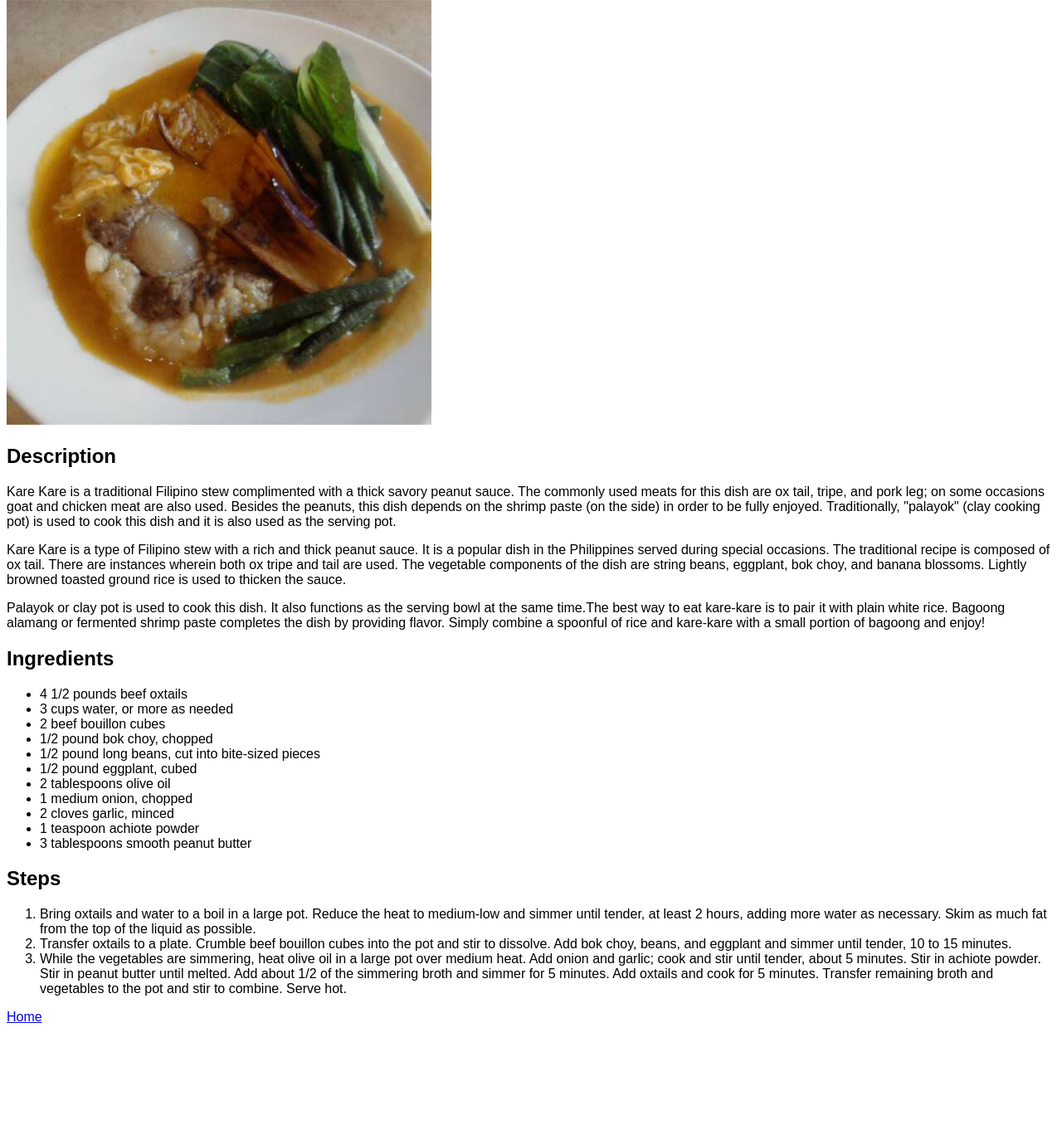
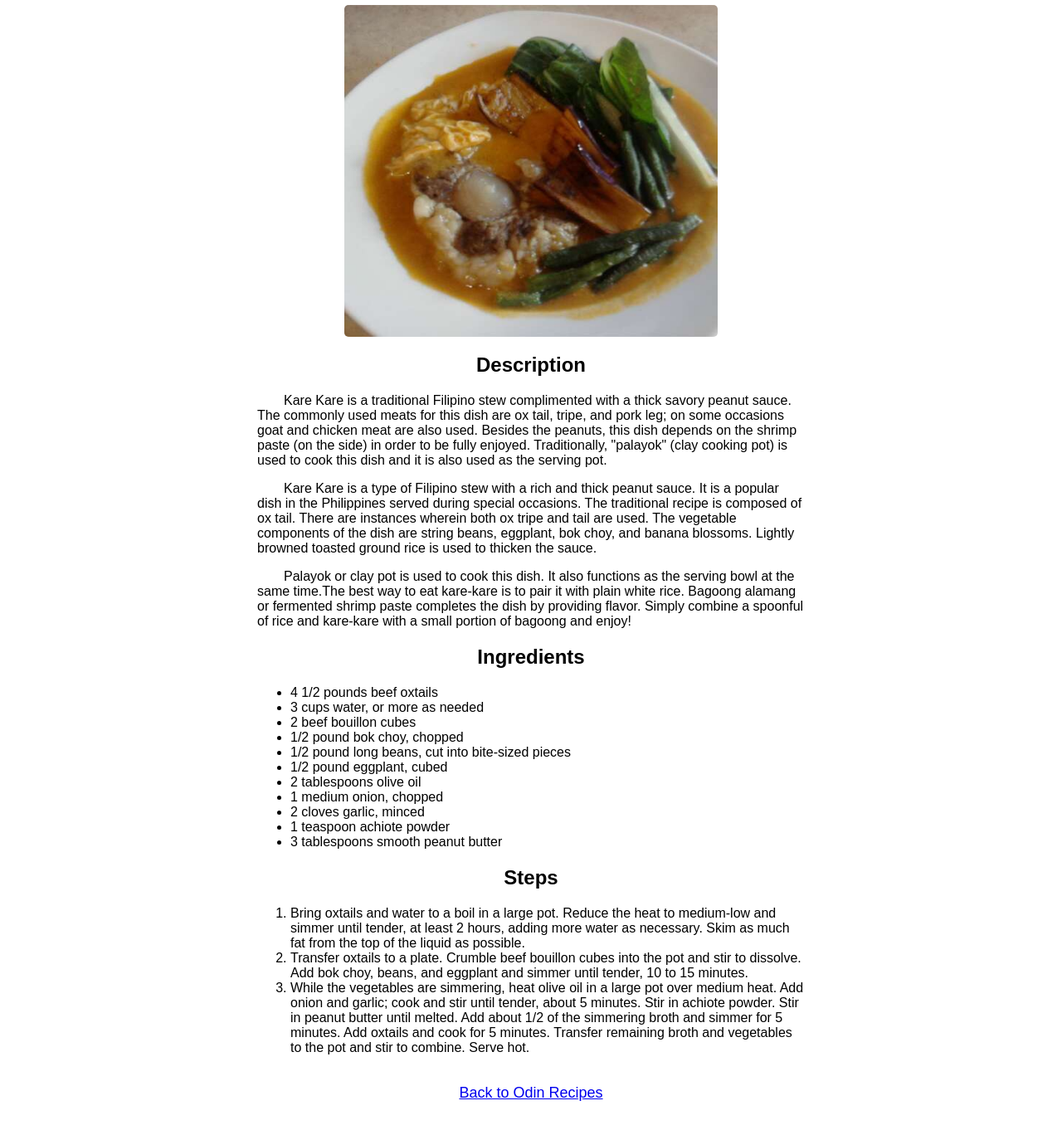
Before and after one commit to procorpiopaciano/odin-recipes, a plain HTML site: page recipes/kare-kare.html in a window 1280 px wide. Shown: the part 80-1436 px from the top of the page at 83% size. Before the commit the page ends 1323 px from the top, so only its background shows below. Drawn offline with Linux system fonts and the light colour scheme.

Commit message:
Add design to Recipe pages

```diff
--- a/recipes/kare-kare.html
+++ b/recipes/kare-kare.html
@@ -7,19 +7,22 @@
     <link rel="stylesheet" href="../styles/recipe-page.css">
 </head>
 <body>
+
+    <div class="recipe-item-container">
         <h1>Kare Kare (Oxtail Stew)</h1>
 
-    <img src="../images/kare-kare.webp" alt="Kare Kare">
+        <img class="recipe-image" src="../images/kare-kare.webp" alt="Kare Kare">
+
         <h2>Description</h2>
 
         <p>
-        Kare Kare is a traditional Filipino stew complimented with a thick savory peanut sauce. The commonly used meats for this dish are ox tail, tripe, and pork leg; on some occasions goat and chicken meat are also used. Besides the peanuts, this dish depends on the shrimp paste (on the side) in order to be fully enjoyed. Traditionally, "palayok" (clay cooking pot) is used to cook this dish and it is also used as the serving pot.
+            <span class="p-tab">Kare</span> Kare is a traditional Filipino stew complimented with a thick savory peanut sauce. The commonly used meats for this dish are ox tail, tripe, and pork leg; on some occasions goat and chicken meat are also used. Besides the peanuts, this dish depends on the shrimp paste (on the side) in order to be fully enjoyed. Traditionally, "palayok" (clay cooking pot) is used to cook this dish and it is also used as the serving pot.
         </p>
         <p>
-        Kare Kare is a type of Filipino stew with a rich and thick peanut sauce. It is a popular dish in the Philippines served during special occasions. The traditional recipe is composed of ox tail. There are instances wherein both ox tripe and tail are used. The vegetable components of the dish are string beans, eggplant, bok choy, and banana blossoms. Lightly browned toasted ground rice is used to thicken the sauce.
+            <span class="p-tab">Kare</span> Kare is a type of Filipino stew with a rich and thick peanut sauce. It is a popular dish in the Philippines served during special occasions. The traditional recipe is composed of ox tail. There are instances wherein both ox tripe and tail are used. The vegetable components of the dish are string beans, eggplant, bok choy, and banana blossoms. Lightly browned toasted ground rice is used to thicken the sauce.
         </p>
         <p>
-        Palayok or clay pot is used to cook this dish. It also functions as the serving bowl at the same time.The best way to eat kare-kare is to pair it with plain white rice. Bagoong alamang or fermented shrimp paste completes the dish by providing flavor. Simply combine a spoonful of rice and kare-kare with a small portion of bagoong and enjoy!
+            <span class="p-tab">Palayok</span> or clay pot is used to cook this dish. It also functions as the serving bowl at the same time.The best way to eat kare-kare is to pair it with plain white rice. Bagoong alamang or fermented shrimp paste completes the dish by providing flavor. Simply combine a spoonful of rice and kare-kare with a small portion of bagoong and enjoy!
         </p>
 
         <h2>
@@ -77,7 +80,11 @@
             </li>
         </ol>
 
-    <a href="../index.html">Home</a>
+        <div class="recipe-index-link-container">
+            <a class="recipe-index-link" href="../index.html">Back to Odin Recipes</a>
+        </div>
+
+    </div>
 
 </body>
 </html>
--- a/styles/recipe-index.css
+++ b/styles/recipe-index.css
@@ -12,7 +12,7 @@
 }
 
 .header {
-    margin-top: 15px;
+    margin-top: 23px;
 
     text-align: center;
 }
@@ -22,7 +22,7 @@
 
     margin: 0 auto;
     text-align: center;
-    padding: 20px;
+    padding: 0px 20px 20px 20px;
     width: 900px;
 }
 
@@ -40,13 +40,13 @@
 .recipe-item a:hover {
     opacity: 0.9;
     text-decoration: underline;
+    font-weight: 600;
     text-decoration-color: black;
 
 }
 
 .recipe-item a:active {
     opacity: 0.8;
-    font-weight: 600;
 }
 
 .recipe-thumbnail {
--- a/styles/recipe-page.css
+++ b/styles/recipe-page.css
@@ -7,3 +7,46 @@
 * {
     font-family: Arial, Helvetica, sans-serif;
 }
+
+.recipe-item-container {
+    margin: 0 auto;
+    padding: 20px;
+    width: 700px;
+}
+
+.recipe-image {
+    margin: 0 auto;
+
+    width: 450px;
+    height: 400px;
+    border-radius: 5px;
+    display: block;
+
+}
+
+h1 {
+    margin-top: 0;
+}
+
+h1,
+h2{
+    text-align: center;
+}
+
+.p-tab {
+    margin-left: 2em;
+}
+
+.recipe-index-link-container {
+    margin-top: 35px;
+    text-align: center;
+}
+
+.recipe-index-link {
+    font-size: 18px;
+}
+
+.recipe-index-link:hover {
+    text-decoration: underline;
+    font-weight: 600;
+}
```
Also changed, not shown: recipes/beef-shawarma.html (+22 -4 lines), recipes/chicken-tinola.html (+12 -4 lines). Lines whose indentation alone changed are shown as unchanged.
